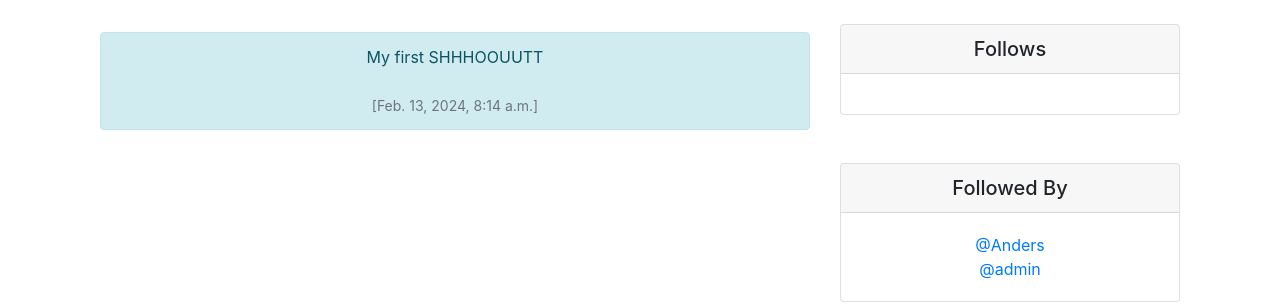
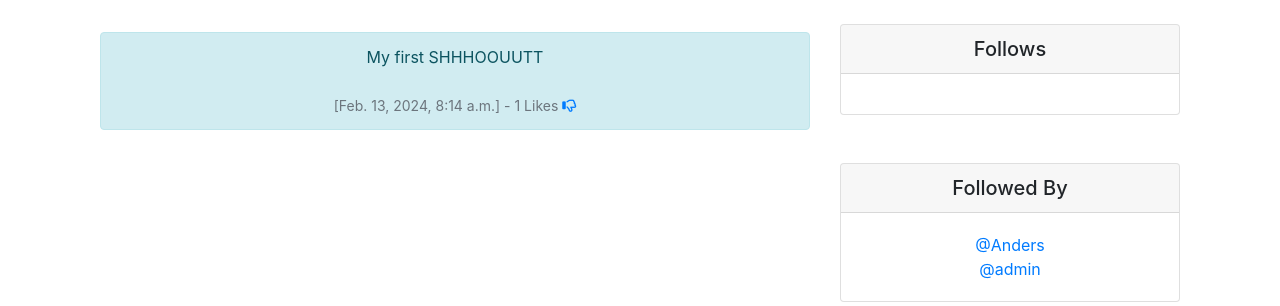
Before and after one commit to AndersH82/TheSaloon, a Django app: page /profile/3 in a window 1280 px wide. Shown: the part 152-458 px from the top of the page. Run offline with Django 5.2, Linux system fonts and the light colour scheme; a user stored in the database is signed in; data comes from the database, SQL or seed files in the repository; both versions use the stored data as it was after the commit; some libraries are stand-ins or nearby versions.

Commit message:
add likes/unliks to shouts to profile shouts and icons

```diff
--- a/the_saloon/templates/profile.html
+++ b/the_saloon/templates/profile.html
@@ -18,7 +18,13 @@
         <small class="text-muted">
 
           [{{ shout.created_at }}]
+          - {{ shout.number_of_likes }} Likes
 
+                    {% if user in shout.likes.all %}
+                    <a href="{% url 'shout_like' shout.id %}"><i class="fa-regular fa-thumbs-down"></i></a>
+                    {% else %}
+                    <a href="{% url 'shout_like' shout.id %}"><i class="fa-regular fa-thumbs-up"></i></a>
+                    {% endif %}
 
         </small>
       </div><br /></br />
--- a/the_saloon/views.py
+++ b/the_saloon/views.py
@@ -122,7 +122,7 @@ def shout_like(request, pk):
         else:
             shout.likes.add(request.user)
 
-        return redirect('home')
+        return redirect(request.META.get("HTTP_REFERER"))
 
 
     else:
```
Also changed, not shown: db.sqlite3.
